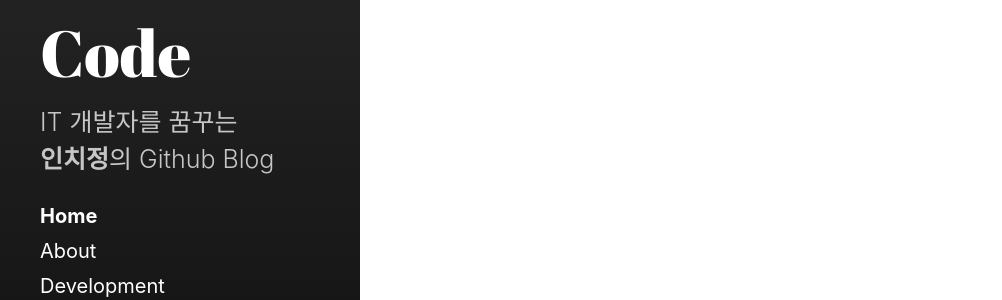
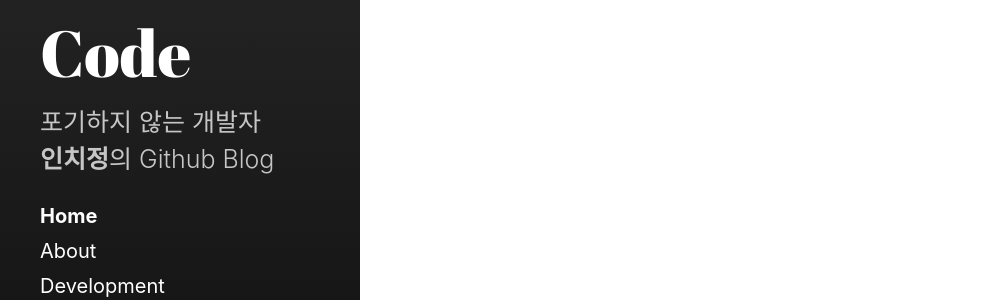
Before and after one commit to Inchijeong/Blog, a Jekyll site: the page built from index.html, in a window 1280 px wide. Shown: the part 389-689 px from the top of the page, without its empty margins (0-1002 px from the left). Built offline with Jekyll 4.4.1, drawn with Linux system fonts in a browser that asks for light colours; the list of posts is cut into pages by our own code.

Commit message:
Description 변경

```diff
--- a/_config.yml
+++ b/_config.yml
@@ -5,7 +5,7 @@ highlighter:      rouge
 # Setup
 title:            Poetic Code
 tagline:          '시적인 코드'
-description:      'IT 개발자를 꿈꾸는 <br><b>인치정</b>의 Github Blog'
+description:      '포기하지 않는 개발자 <br><b>인치정</b>의 Github Blog'
 url:              https://inchijeong.github.io/
 baseurl:          # the optional subpath of your site, e.g. "/blog"
                   # NB: This applies to all pages in your Jekyll site.
```
